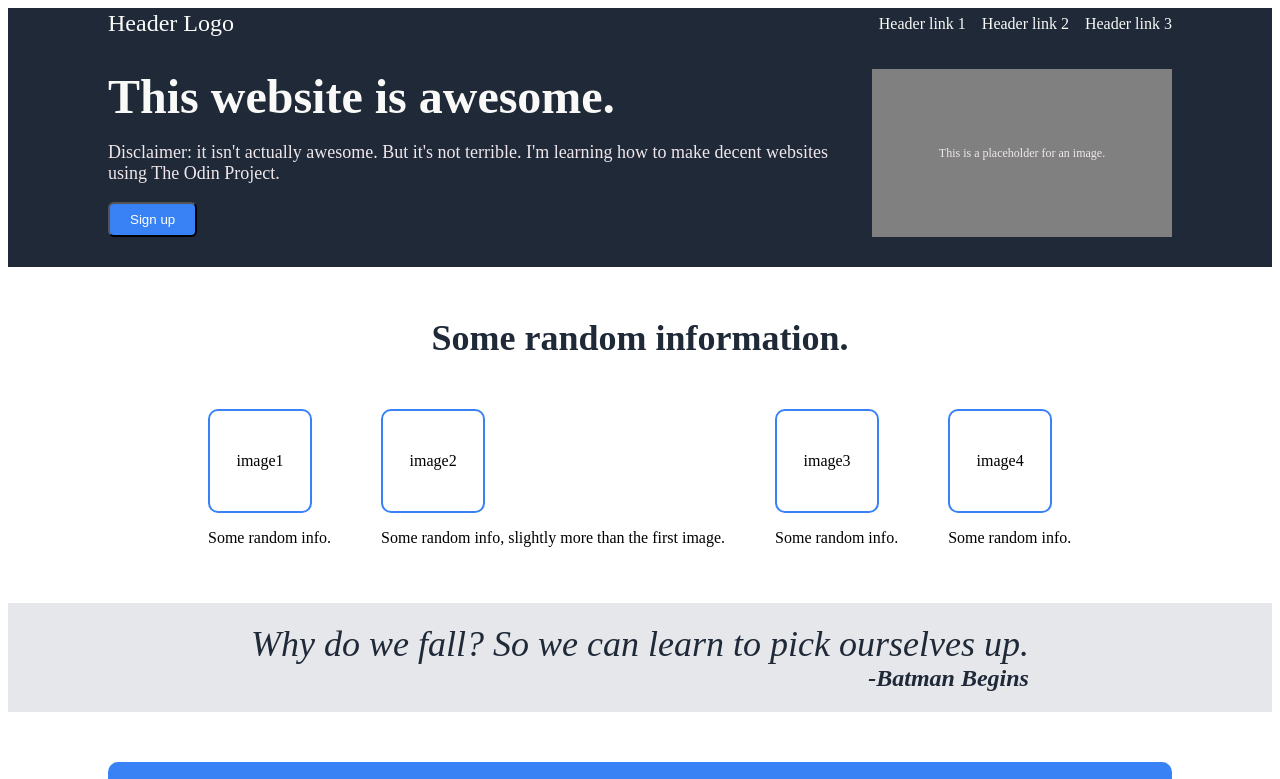
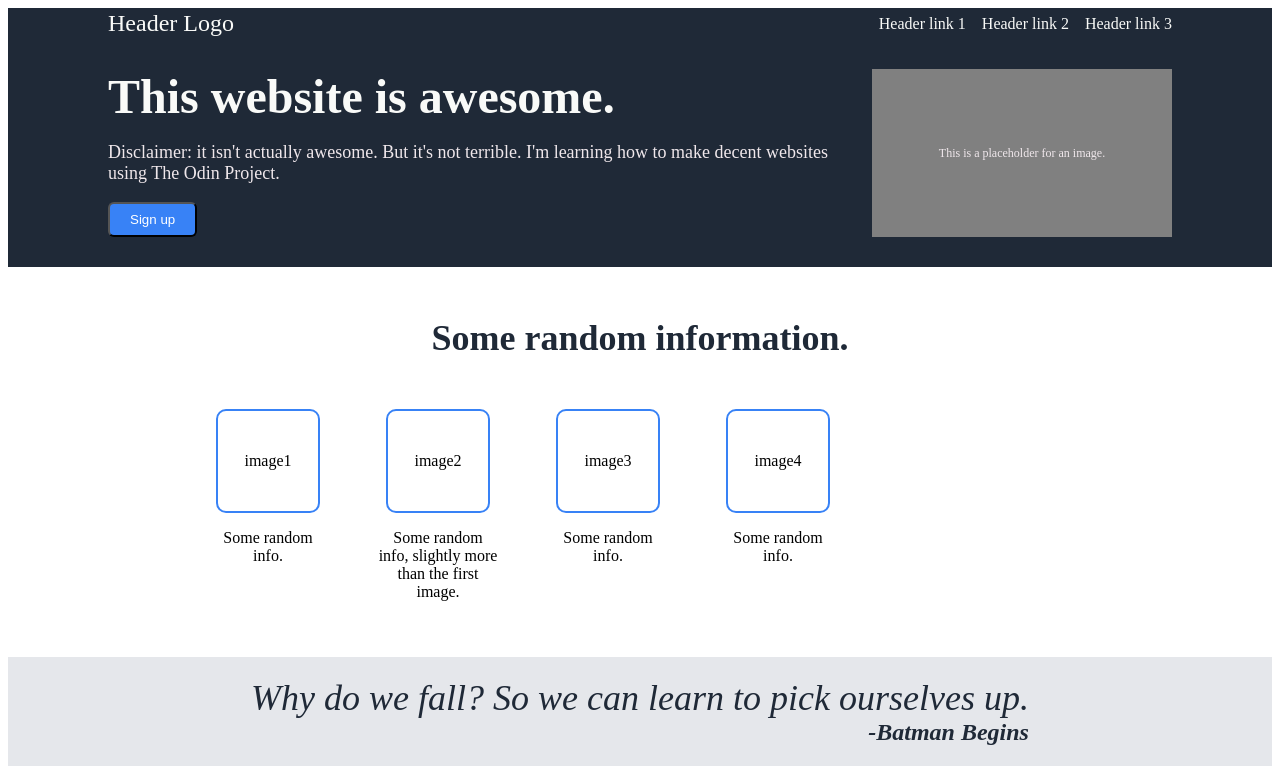
Before and after one commit to Spirko/odin-landing, a plain HTML site: page index.html in a window 1280 px wide. Shown: the top 779 px of the page. Drawn offline with Linux system fonts and the light colour scheme.

Commit message:
Fix card width

```diff
--- a/landing.css
+++ b/landing.css
@@ -77,6 +77,9 @@ button {
 }
 .card {
   text-align: center;
+  max-width: 120px;
+  display: flex; justify-content: start; align-items: center;
+  flex-direction: column;
 }
 
 .quote-container {
```
